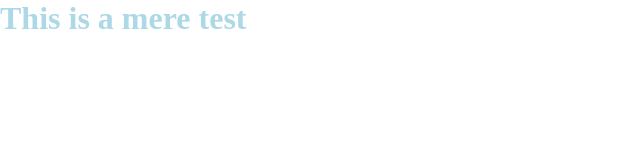
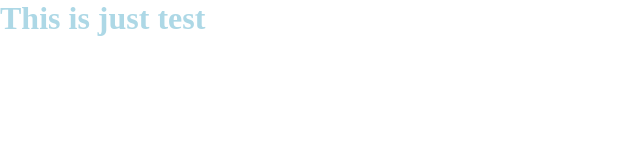
Before and after one commit to DanielDeaconescu/githubtest, a plain HTML site: page index.html in a window 1280 px wide. Shown: the full height of the page, 0-640 px from the left. Drawn offline with Linux system fonts and the light colour scheme.

Commit message:
this is just another test

```diff
--- a/index.html
+++ b/index.html
@@ -6,7 +6,7 @@
 </head>
 
 <body>
-    <h1>This is a mere test</h1>
+    <h1>This is just test</h1>
 </body>
 
 </html>
```
